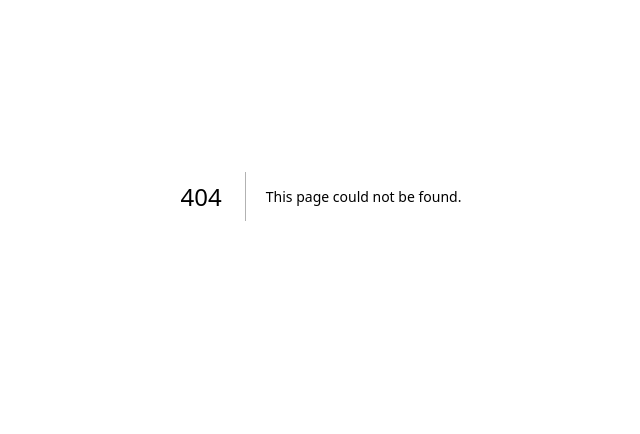
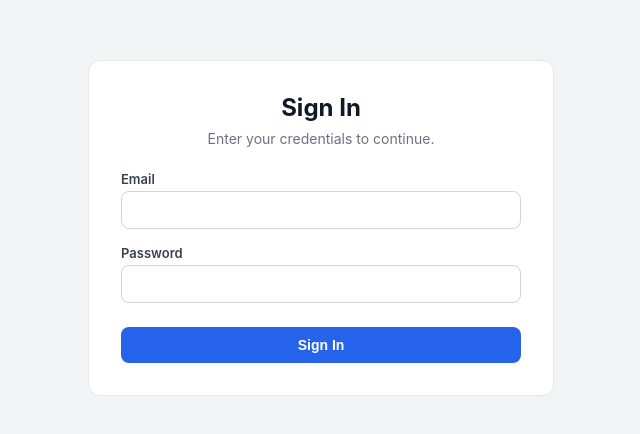
Before and after one commit to horizonhealth2020/ai-calling-backend, a Next.js app in the folder apps/auth-portal/: page /login in a window 1280 px wide. Before the commit this address had no page. Shown: the part 204-638 px from the top of the page, without its empty margins (319-959 px from the left). Built offline with nearby package versions, Linux system fonts and the light colour scheme.

Commit message:
Add /login page with credentials form to auth portal
The root page links to /login but no page existed — only the
/api/login POST route. This adds the missing UI form.

https://claude.ai/code/session_012CBUvqDBmcdWh6b6EMuQXB

```diff
--- /dev/null
+++ b/apps/auth-portal/app/login/page.tsx
@@ -0,0 +1,87 @@
+"use client";
+import { useState, FormEvent } from "react";
+
+export default function LoginPage() {
+  const [error, setError] = useState("");
+  const [loading, setLoading] = useState(false);
+
+  async function handleSubmit(e: FormEvent<HTMLFormElement>) {
+    e.preventDefault();
+    setError("");
+    setLoading(true);
+
+    const form = new FormData(e.currentTarget);
+
+    const res = await fetch("/api/login", { method: "POST", body: form, redirect: "manual" });
+
+    if (res.status === 303) {
+      const location = res.headers.get("Location");
+      if (location) {
+        window.location.href = location;
+        return;
+      }
+    }
+
+    if (!res.ok) {
+      setError("Invalid credentials. Please try again.");
+      setLoading(false);
+      return;
+    }
+
+    setLoading(false);
+  }
+
+  return (
+    <main style={{ minHeight: "100vh", display: "grid", placeItems: "center", background: "#f3f4f6", fontFamily: "Inter, Segoe UI, sans-serif", padding: 24 }}>
+      <section style={{ width: "100%", maxWidth: 400, background: "#fff", border: "1px solid #e5e7eb", borderRadius: 12, padding: 32 }}>
+        <h1 style={{ margin: "0 0 8px", fontSize: 24, color: "#111827", textAlign: "center" }}>Sign In</h1>
+        <p style={{ margin: "0 0 24px", color: "#6b7280", fontSize: 14, textAlign: "center" }}>
+          Enter your credentials to continue.
+        </p>
+
+        <form action="/api/login" method="POST" onSubmit={handleSubmit}>
+          <div style={{ marginBottom: 16 }}>
+            <label htmlFor="email" style={{ display: "block", fontSize: 13, fontWeight: 600, color: "#374151", marginBottom: 4 }}>Email</label>
+            <input
+              id="email"
+              name="email"
+              type="email"
+              required
+              autoComplete="email"
+              style={{ width: "100%", padding: "10px 12px", border: "1px solid #d1d5db", borderRadius: 8, fontSize: 14, boxSizing: "border-box" }}
+            />
+          </div>
+
+          <div style={{ marginBottom: 24 }}>
+            <label htmlFor="password" style={{ display: "block", fontSize: 13, fontWeight: 600, color: "#374151", marginBottom: 4 }}>Password</label>
+            <input
+              id="password"
+              name="password"
+              type="password"
+              required
+              minLength={8}
+              autoComplete="current-password"
+              style={{ width: "100%", padding: "10px 12px", border: "1px solid #d1d5db", borderRadius: 8, fontSize: 14, boxSizing: "border-box" }}
+            />
+          </div>
+
+          {error && (
+            <p style={{ margin: "0 0 16px", color: "#dc2626", fontSize: 13, fontWeight: 600, textAlign: "center" }}>{error}</p>
+          )}
+
+          <button
+            type="submit"
+            disabled={loading}
+            style={{
+              width: "100%", padding: "10px 18px", background: "#2563eb", color: "#fff",
+              border: "none", borderRadius: 8, fontWeight: 700, fontSize: 14, cursor: loading ? "not-allowed" : "pointer",
+              opacity: loading ? 0.7 : 1,
+            }}
+          >
+            {loading ? "Signing in…" : "Sign In"}
+          </button>
+        </form>
+      </section>
+    </main>
+  );
+}
```
